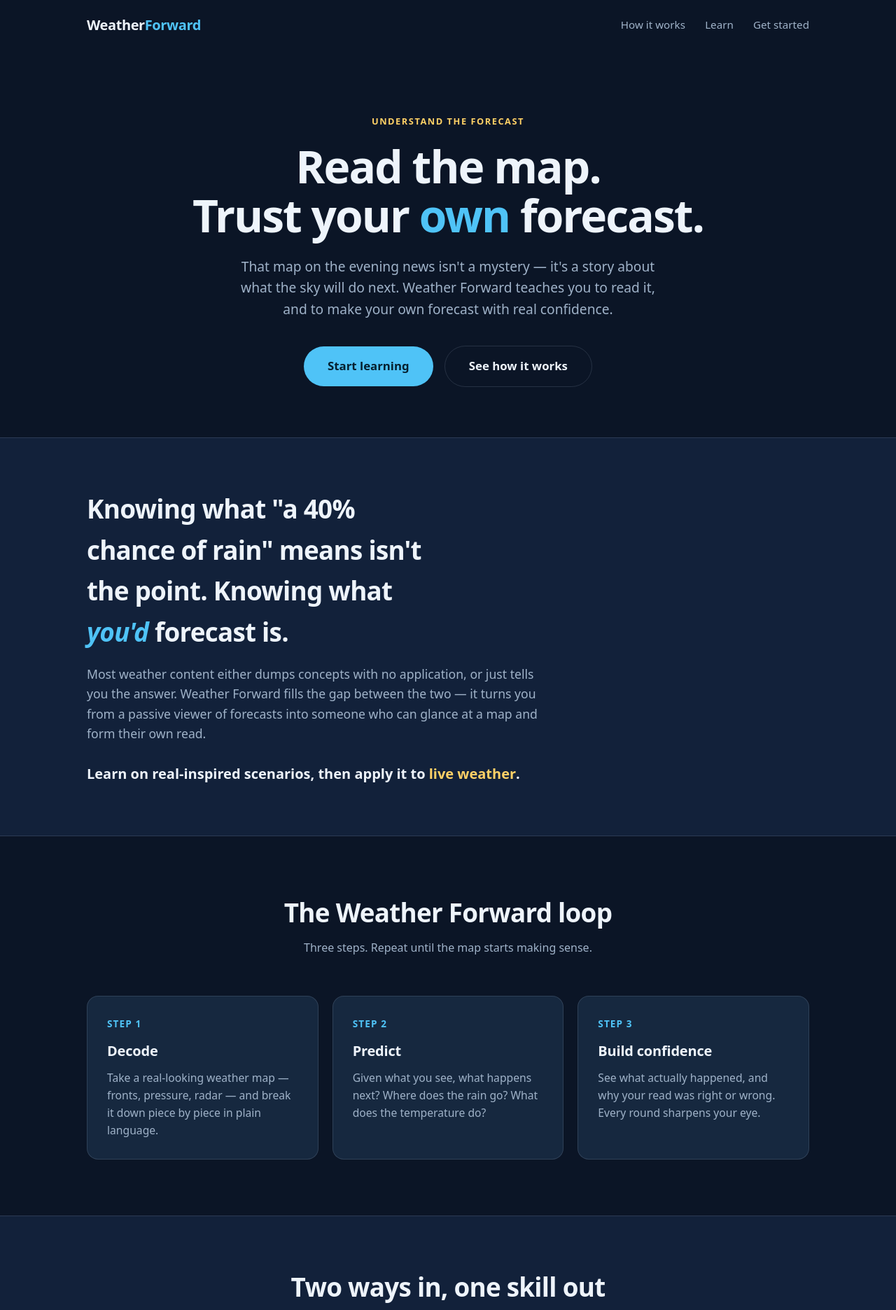
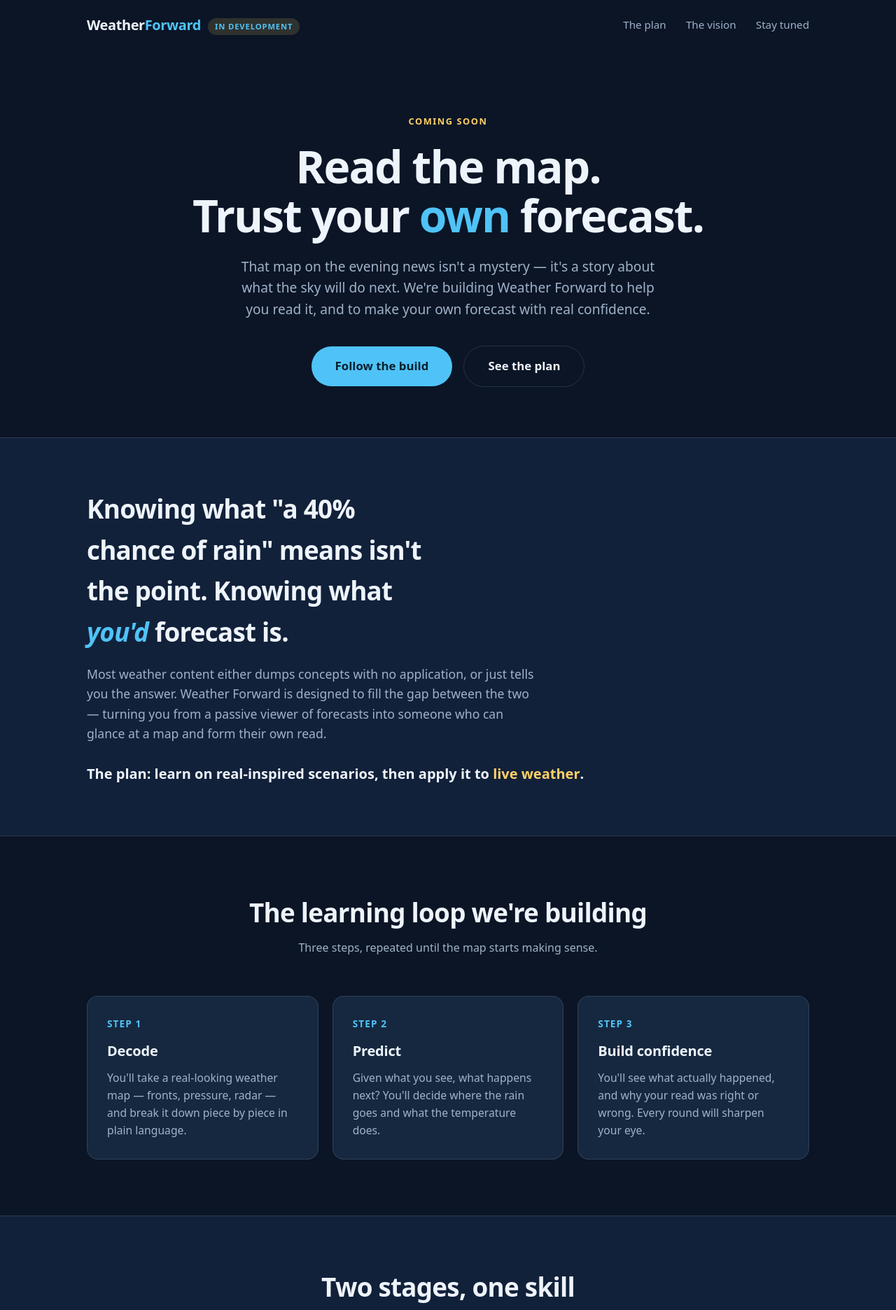
Before and after one commit to jcr0916-hue/WeatherForward, a plain HTML site: page index.html in a window 1280 px wide. Shown: the top 1872 px of the page at 70% size. Drawn offline with Linux system fonts and the light colour scheme.

Commit message:
Revise title, description, and content for clarity
Updated the title and meta description for the Weather Forward project to reflect its current development status. Added a status indicator and revised several text elements for clarity and engagement.

```diff
--- a/index.html
+++ b/index.html
@@ -3,8 +3,8 @@
 <head>
   <meta charset="UTF-8" />
   <meta name="viewport" content="width=device-width, initial-scale=1.0" />
-  <title>Weather Forward — Read the map. Trust your forecast.</title>
-  <meta name="description" content="Learn to read the weather maps you see on TV and make your own forecast with confidence." />
+  <title>Weather Forward — Coming soon</title>
+  <meta name="description" content="Coming soon: Weather Forward is being built to help you read the weather maps you see on TV and make your own forecast with confidence." />
   <style>
     :root {
       --bg: #0b1526;
@@ -49,6 +49,20 @@
       margin-left: 24px;
     }
     nav a:hover { color: var(--text); }
+
+    .status {
+      display: inline-block;
+      margin-left: 10px;
+      padding: 3px 10px;
+      border-radius: 999px;
+      font-size: 0.7rem;
+      font-weight: 700;
+      letter-spacing: 0.08em;
+      text-transform: uppercase;
+      color: var(--accent-2);
+      background: rgba(255, 209, 102, 0.15);
+      vertical-align: middle;
+    }
 
     /* Hero */
     .hero {
@@ -257,26 +271,26 @@
 <body>
   <div class="wrap">
     <header>
-      <div class="logo">Weather<span>Forward</span></div>
+      <div class="logo">Weather<span>Forward</span><span class="status">In development</span></div>
       <nav>
-        <a href="#how">How it works</a>
-        <a href="#learn">Learn</a>
-        <a href="#signup">Get started</a>
+        <a href="#how">The plan</a>
+        <a href="#learn">The vision</a>
+        <a href="#signup">Stay tuned</a>
       </nav>
     </header>
   </div>
 
   <section class="hero">
     <div class="wrap">
-      <span class="eyebrow">Understand the forecast</span>
+      <span class="eyebrow">Coming soon</span>
       <h1>Read the map.<br />Trust your <em>own</em> forecast.</h1>
       <p class="sub">
         That map on the evening news isn't a mystery — it's a story about what the sky
-        will do next. Weather Forward teaches you to read it, and to make your own
-        forecast with real confidence.
+        will do next. We're building Weather Forward to help you read it, and to make
+        your own forecast with real confidence.
       </p>
-      <a class="cta" href="#signup">Start learning</a>
-      <a class="cta ghost" href="#how">See how it works</a>
+      <a class="cta" href="#signup">Follow the build</a>
+      <a class="cta ghost" href="#how">See the plan</a>
     </div>
   </section>
 
@@ -285,35 +299,35 @@
       <h2>Knowing what "a 40% chance of rain" means isn't the point. Knowing what <em style="color:var(--accent)">you'd</em> forecast is.</h2>
       <p>
         Most weather content either dumps concepts with no application, or just tells you
-        the answer. Weather Forward fills the gap between the two — it turns you from a
-        passive viewer of forecasts into someone who can glance at a map and form their own
-        read.
+        the answer. Weather Forward is designed to fill the gap between the two — turning
+        you from a passive viewer of forecasts into someone who can glance at a map and
+        form their own read.
       </p>
       <p class="callout">
-        Learn on real-inspired scenarios, then apply it to <strong>live weather</strong>.
+        The plan: learn on real-inspired scenarios, then apply it to <strong>live weather</strong>.
       </p>
     </div>
   </section>
 
   <section class="loop" id="how">
     <div class="wrap">
-      <h2>The Weather Forward loop</h2>
-      <p class="lead">Three steps. Repeat until the map starts making sense.</p>
+      <h2>The learning loop we're building</h2>
+      <p class="lead">Three steps, repeated until the map starts making sense.</p>
       <div class="steps">
         <div class="step">
           <div class="num">Step 1</div>
           <h3>Decode</h3>
-          <p>Take a real-looking weather map — fronts, pressure, radar — and break it down piece by piece in plain language.</p>
+          <p>You'll take a real-looking weather map — fronts, pressure, radar — and break it down piece by piece in plain language.</p>
         </div>
         <div class="step">
           <div class="num">Step 2</div>
           <h3>Predict</h3>
-          <p>Given what you see, what happens next? Where does the rain go? What does the temperature do?</p>
+          <p>Given what you see, what happens next? You'll decide where the rain goes and what the temperature does.</p>
         </div>
         <div class="step">
           <div class="num">Step 3</div>
           <h3>Build confidence</h3>
-          <p>See what actually happened, and why your read was right or wrong. Every round sharpens your eye.</p>
+          <p>You'll see what actually happened, and why your read was right or wrong. Every round will sharpen your eye.</p>
         </div>
       </div>
     </div>
@@ -321,24 +335,24 @@
 
   <section class="phases" id="learn">
     <div class="wrap">
-      <h2>Two ways in, one skill out</h2>
+      <h2>Two stages, one skill</h2>
       <div class="phase-grid">
         <div class="phase">
-          <span class="tag crafted">Stage 1 — Crafted</span>
+          <span class="tag crafted">Stage 1 — Crafted · Planned</span>
           <h3>Scenarios inspired by real weather</h3>
           <p>
-            Controlled examples built from genuine events, so they feel authentic but strip
-            away the noise. Isolate one skill at a time — temperature, then rain, then wind
-            and storms — and build your foundation.
+            Controlled examples built from genuine events, so they feel authentic while
+            stripping away the noise. Each one will isolate a single skill — temperature,
+            then rain, then wind and storms — to build your foundation.
           </p>
         </div>
         <div class="phase">
-          <span class="tag live">Stage 2 — Live</span>
+          <span class="tag live">Stage 2 — Live · Planned</span>
           <h3>Real weather, real forecasts</h3>
           <p>
             Pick a city, read today's actual conditions, and make a forecast you'll check
-            against the real sky. This is where you learn that forecasting is about
-            confidence, not certainty.
+            against the real sky. This is where forecasting becomes a practice of
+            confidence rather than certainty.
           </p>
         </div>
       </div>
@@ -348,17 +362,13 @@
   <section class="signup" id="signup">
     <div class="wrap">
       <h2>Be the first to learn</h2>
-      <p>Weather Forward is in the works. Drop your email and we'll let you know the moment you can start reading the map for yourself.</p>
-      <form action="#" method="post">
-        <input type="email" name="email" placeholder="you@example.com" required />
-        <button type="submit">Notify me</button>
-      </form>
+      <p>Weather Forward is in development. Early-access sign-up opens soon, and this is where you'll be able to join.</p>
     </div>
   </section>
 
   <footer>
     <div class="wrap" style="display:flex;justify-content:space-between;width:100%;flex-wrap:wrap;gap:12px;">
-      <div>© 2026 Weather Forward</div>
+      <div>© 2026 Weather Forward · In development</div>
       <div>weatherforward.com</div>
     </div>
   </footer>
```
